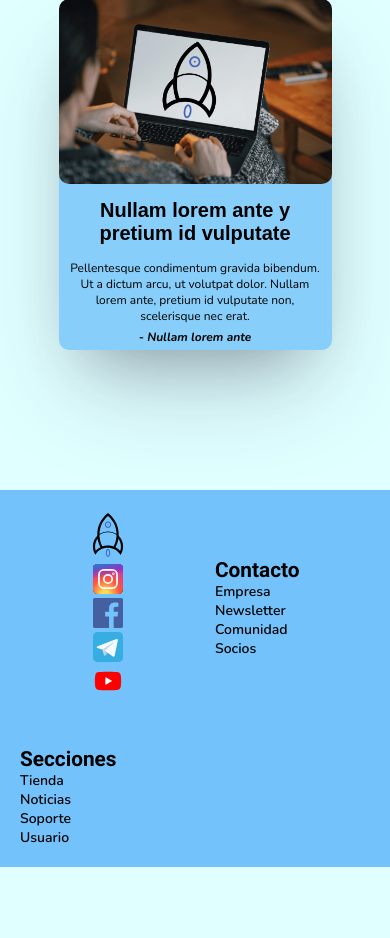
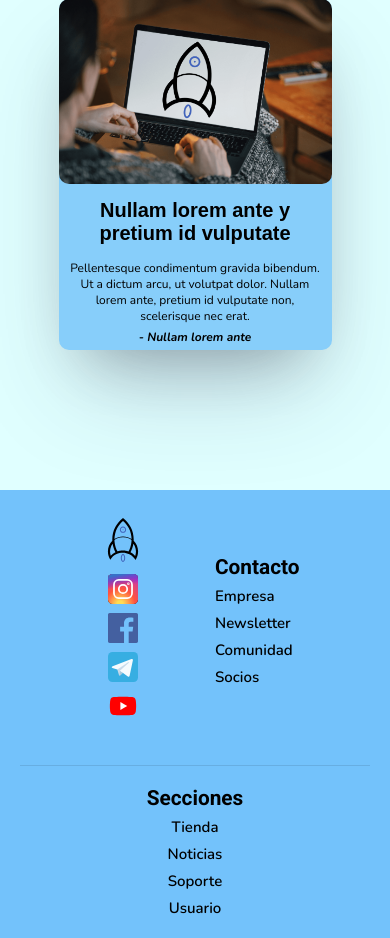
Before and after one commit to Serg-crypto/Webs-demo-01, a Flask app: page / in a window 390 px wide. Shown: the part 2633-3571 px from the top of the page. Before the commit the page ends 3500 px from the top, so only its background shows below. Run offline with Flask 3, Linux system fonts and the light colour scheme.

Commit message:
Fix the grid of the footer on small screens

```diff
--- a/static/css/footer.css
+++ b/static/css/footer.css
@@ -74,29 +74,43 @@ footer {
 
 */
 
-@media (max-width: 760px) {
-  .div-enlaces-footer a {
-    font-size: 14px;
+@media (max-width: 770px) {
+  .div-redes-sociales-footer a {
+    margin-left: 50px;
+    margin-top: 5px;
   }
-  .div-redes-sociales-footer a {
-    margin-left: 60px;
+
+  .div-enlaces-footer li {
+    margin-top: 7px;
   }
 }
 
-@media (max-width: 600px) {
-  .div-redes-sociales-footer a {
+@media (max-width: 630px) {
+  .div-enlaces-footer a {
+    font-size: 15px;
+  }
+
+  /*.div-redes-sociales-footer a {
     margin-left: 40px;
-  }
+  }*/
 }
 
 @media (max-width: 500px) {
   .footer-div {
     grid-template-columns: 1fr 1fr;
   }
+
+  .div-enlaces-footer:nth-child(3) {
+    grid-column: span 2; /* Hace que ocupe ambas columnas */
+    text-align: center; /* Centrar el contenido */
+    margin-top: 0; /* Eliminar margen superior */
+    padding-top: 20px; /* Espaciado superior */
+    border-top: 1px solid rgba(0, 0, 0, 0.1); /* Opcional: línea separadora */
+  }
 }
 
 @media (max-width: 450px) {
-  .div-redes-sociales-footer a {
+  /*.div-redes-sociales-footer a {
     margin-left: 20px;
-  }
+  }*/
 }
```
